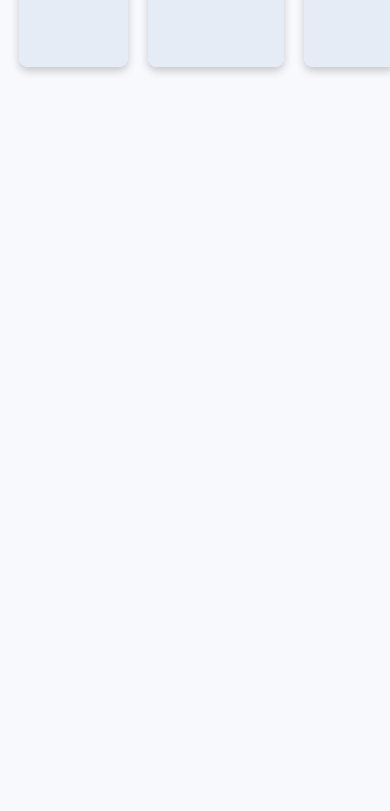
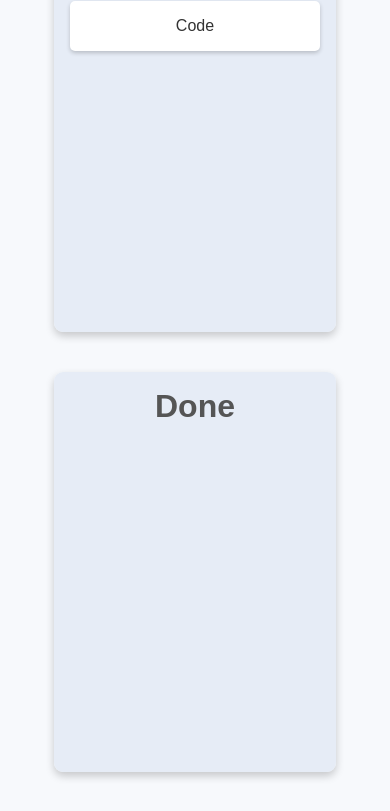
Before and after one commit to DebL0g/Kanban-Board, a plain HTML site: page index.html in a window 390 px wide. Shown: the part 584-1395 px from the top of the page. Before the commit the page ends 844 px from the top, so only its background shows below. Drawn offline with Linux system fonts and the light colour scheme.

Commit message:
scaling and reactive

```diff
--- a/style.css
+++ b/style.css
@@ -34,7 +34,7 @@ h1{
 .list{
     background-color: #e5ecf6e9;
     padding: 1rem;
-    width: 80%;
+    width: 30%;
     min-height: 400px;
     border-radius: 9px;
     box-shadow: 0 4px 8px rgba(0,0,0,0.2);
@@ -43,5 +43,34 @@ h1{
 .list h2{
     color: #555;
     margin-bottom: 1rem;
-    font-size: 1.5rem;
+    font-size: 2rem;
 }
+.card{
+    background-color: white;
+    color: #333;
+    padding: 1rem;
+    margin-bottom: 10px;
+    border-radius: 5px;
+    cursor:grab;
+    box-shadow: 0 2px 4px rgba(0,0,0,0.2);
+    transition: transform 0.2s,box-shadow 0.2;
+}
+.card:active{
+    cursor:grabbing;
+    transform: scale(1.05);
+    box-shadow: 0 4px 8px rgba(0,0,0,0.2);
+
+}
+.list.over{
+    background-color:  #d0e2fbe9;
+}
+@media(max-width:760px) {
+    .board{
+        flex-direction: column;
+        align-items: center;
+    }
+    .list{
+        width: 80%;
+        margin-bottom: 20px;
+    }
+}
```
